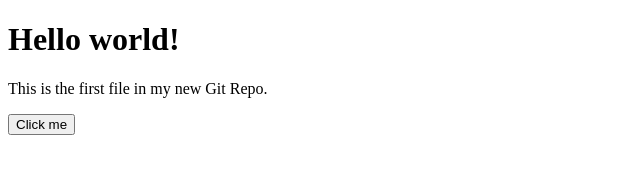
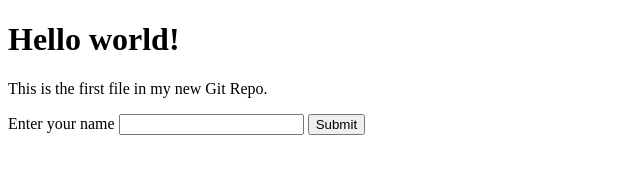
Before and after one commit to jaxpacleb/hello-world, a plain HTML site: page index.html in a window 1280 px wide. Shown: the whole page, without its empty margins (0-640 px from the left). Drawn offline with Linux system fonts and the light colour scheme.

Commit message:
Add input field and submit button to index.html

```diff
--- a/index.html
+++ b/index.html
@@ -9,7 +9,9 @@
 
     <h1>Hello world!</h1>
     <p>This is the first file in my new Git Repo.</p>
-    <button>Click me</button>
+    <label>Enter your name</label>
+    <input type='text' />
+    <button>Submit</button>
 
 </body>
 <script src="/index.js"></script>
```
